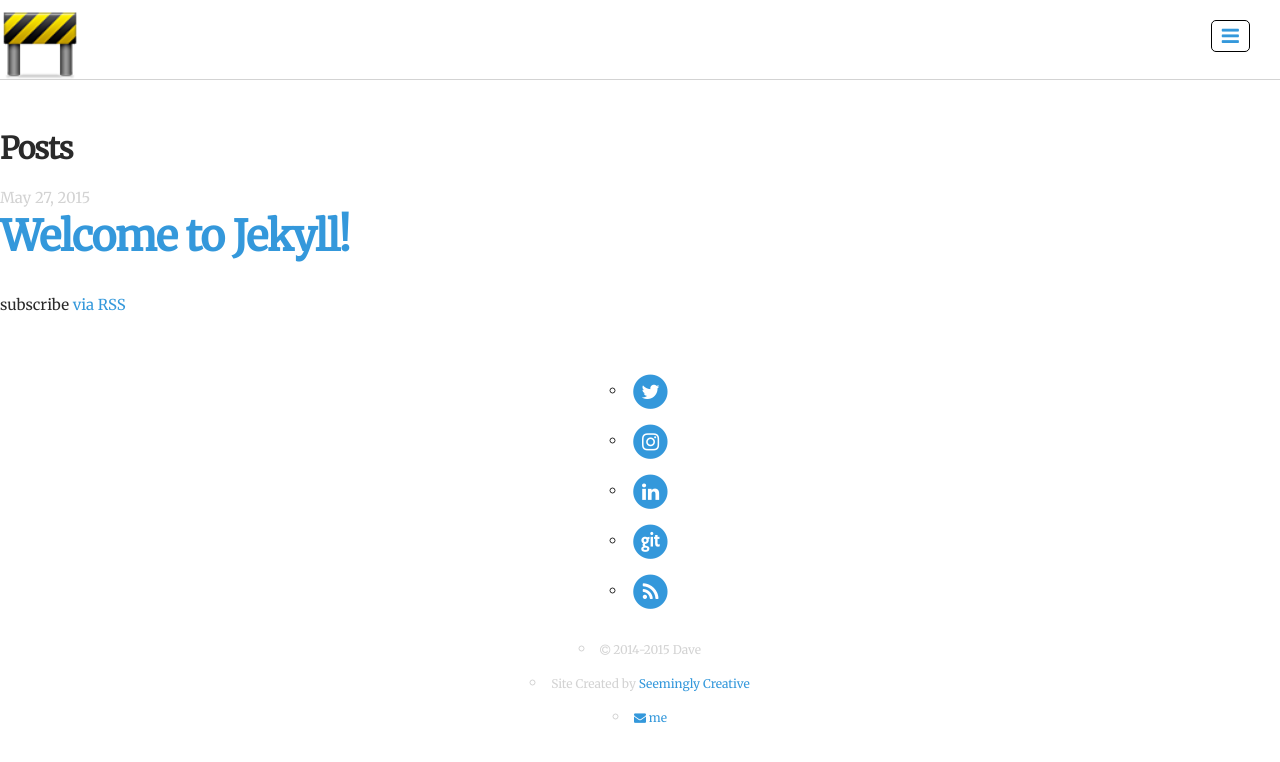
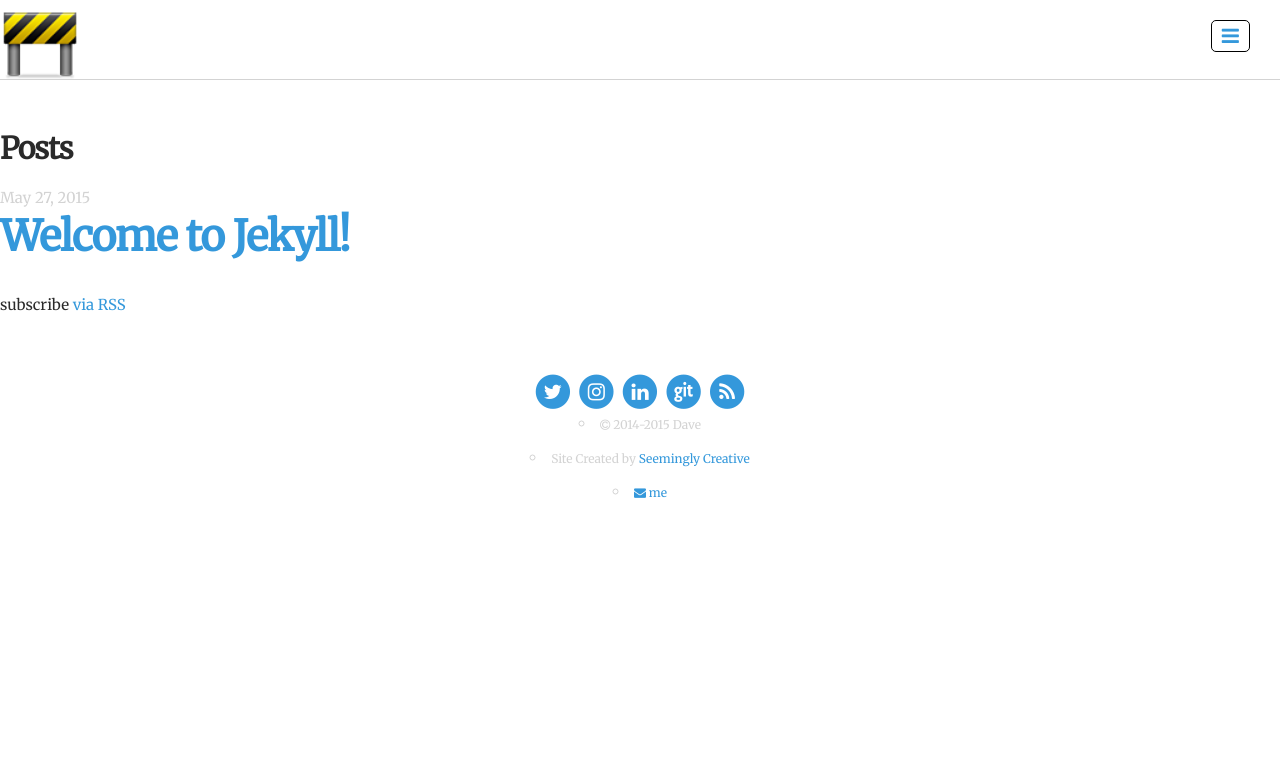
Before and after one commit to daveas/jekyll-template, a Jekyll site: the page built from index.html, in a window 1280 px wide. Shown: the top 762 px of the page. Built offline with Jekyll 4.4.1, drawn with Linux system fonts in a browser that asks for light colours; nearby versions of some CDN libraries.

Commit message:
Update _styles.scss

```diff
--- a/_sass/_skeleton/_styles.scss
+++ b/_sass/_skeleton/_styles.scss
@@ -131,3 +131,14 @@ hr {
   text-align: center;
   margin: 0 auto;
 }
+
+.inline-list {
+   ul {
+     margin: 0;
+     padding: 0;
+     list-style-type: none;
+     li {
+       display: inline;
+     }
+   }
+ }
```
